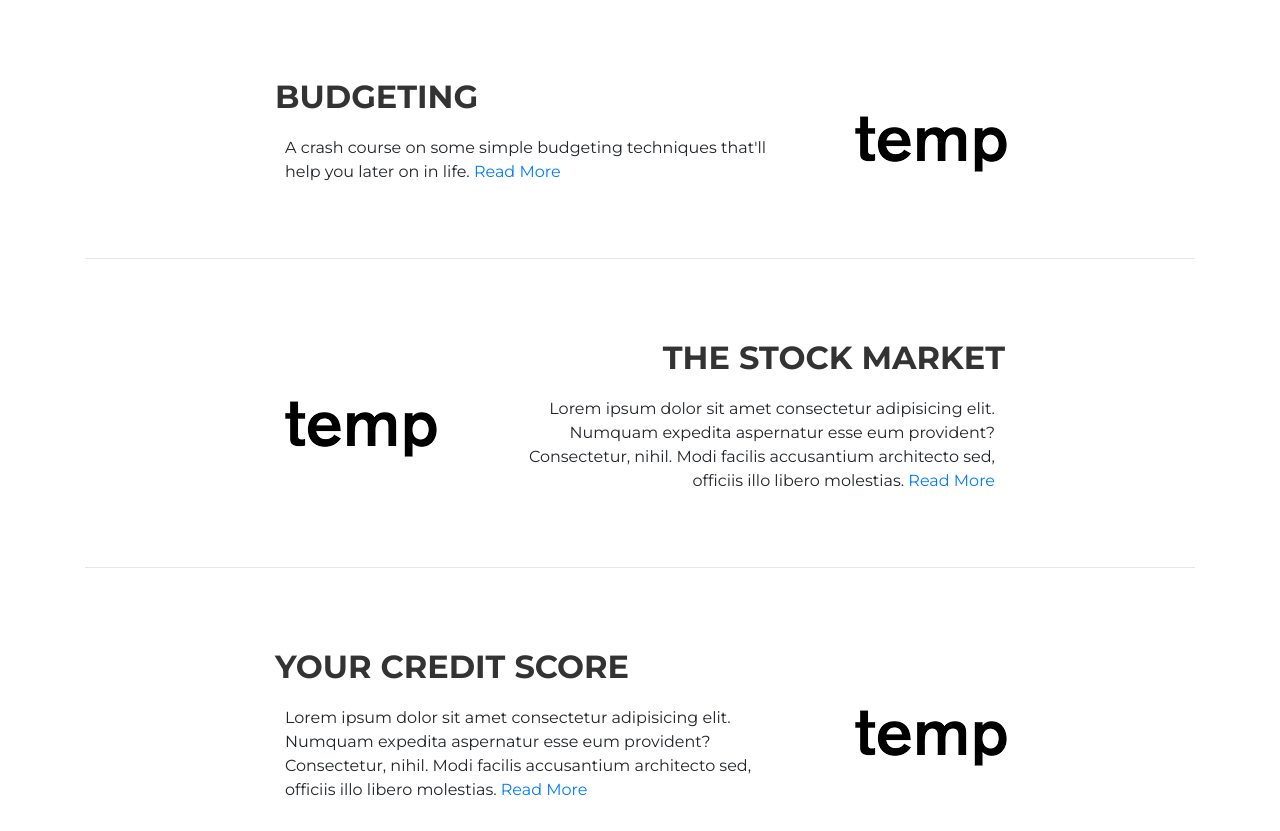
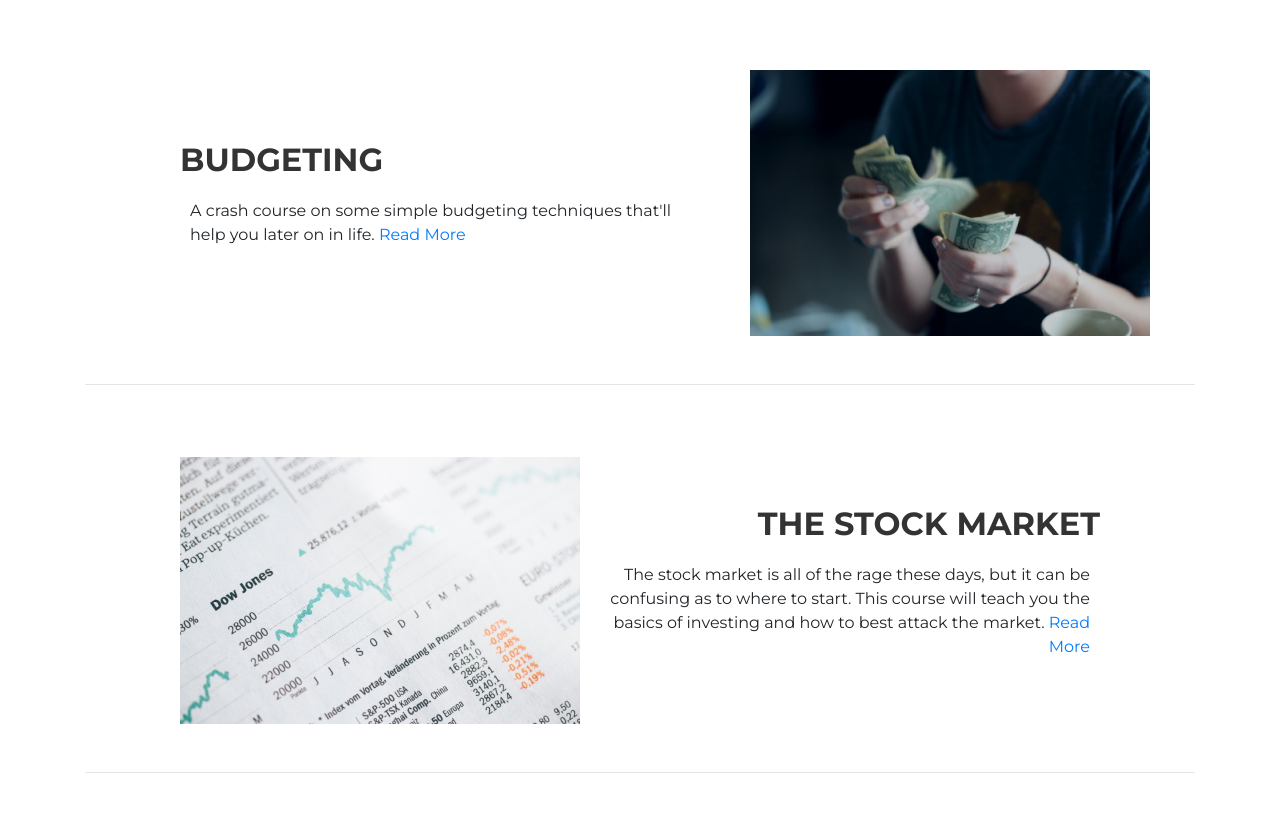
Before and after one commit to michellehwin/Finance-Shminance, a plain HTML site: page resources.html in a window 1280 px wide. Shown: the part 240-1071 px from the top of the page. Drawn offline with nearby package versions, Linux system fonts and the light colour scheme.

Commit message:
image updates

```diff
--- a/resources.html
+++ b/resources.html
@@ -71,40 +71,40 @@
             <h1>Not sure where to start? Read about some subjects below.</h1>
         </div>
         <div class="row content-summary my-md-5 pt-4 align-items-center">
-            <div class="col-12 offset-md-1 offset-lg-2 col-md-6 order-12 order-md-0">
+            <div class="col-12 offset-md-1 col-md-6 order-12 order-md-0">
                 <h1><strong>BUDGETING</strong></h1>
                 <p>A crash course on some simple budgeting techniques that'll help you later on in life.
                      <a href="budgeting.html">Read More <i class="fas fa-angle-right"></i></a>
                 </p>
             </div>
             <div class="col-12 col-md-2">
-                <img class="d-flex mr-auto mx-md-auto" src="images/temp.png" alt="">
+                <img class="d-flex mr-auto mx-md-auto summary-image" src="images/budgeting.jpg" alt="">
             </div>
         </div>
         <hr>
         <div class="row content-summary my-md-5 pt-4 align-items-center">
-            <div class="col-md-2 offset-md-2">
-                <img class="d-flex ml-auto mx-md-auto" src="images/temp.png" alt="">
+            <div class="col-md-4 offset-md-1">
+                <img class="d-flex ml-auto mx-md-auto summary-image" src="images/stock.jpg" alt="">
             </div>
             <div class="col-12 col-md-6 text-right">
                 <h1><strong>THE STOCK MARKET</strong></h1>
-                <p>Lorem ipsum dolor sit amet consectetur adipisicing elit. Numquam expedita aspernatur esse eum
-                    provident? Consectetur, nihil. Modi facilis accusantium architecto sed, officiis illo libero
-                    molestias. <a href="budget-intro.html">Read More <i class="fas fa-angle-right"></i></a>
+                <p>The stock market is all of the rage these days, but it can be confusing as to where
+                    to start. This course will teach you the basics of investing and
+                    how to best attack the market. <a href="budget-intro.html">Read More <i class="fas fa-angle-right"></i></a>
                 </p>
             </div>
         </div>
         <hr>
         <div class="row content-summary my-md-5 pt-4 align-items-center">
-            <div class="col-12 offset-md-2 col-md-6 order-12 order-md-0">
+            <div class="col-12 offset-md-1 col-md-6 order-12 order-md-0">
                 <h1><strong>YOUR CREDIT SCORE </strong></h1>
-                <p>Lorem ipsum dolor sit amet consectetur adipisicing elit. Numquam expedita aspernatur esse eum
-                    provident? Consectetur, nihil. Modi facilis accusantium architecto sed, officiis illo libero
-                    molestias. <a href="budget-intro.html">Read More <i class="fas fa-angle-right"></i></a>
+                <p>Without a good credit score, taking loans, getting a mortgage, and even buying a
+                    car can become difficult. Luckily, it's easy to get a head-start on building
+                    yours and you'll be an expert in no time. <a href="budget-intro.html">Read More <i class="fas fa-angle-right"></i></a><i class="fa fa-youtube-square" aria-hidden="true"></i>
                 </p>
             </div>
-            <div class="col-md-2">
-                <img class="d-flex mr-auto mx-md-auto" src="images/temp.png" alt="">
+            <div class="col-12 col-md-3">
+                <img class="d-flex mr-auto mx-md-auto summary-image" src="images/credit.jpg" alt="">
             </div>
         </div>
     </div>
```
Also changed, not shown: budgeting.html (+1 -1 lines), index.html (+1 -1 lines), images/budget-temp2.jpg (added), images/budgeting.jpg (added), images/credit.jpg (added), images/stock.jpg (added), styles/bootstrap-custom.css.
